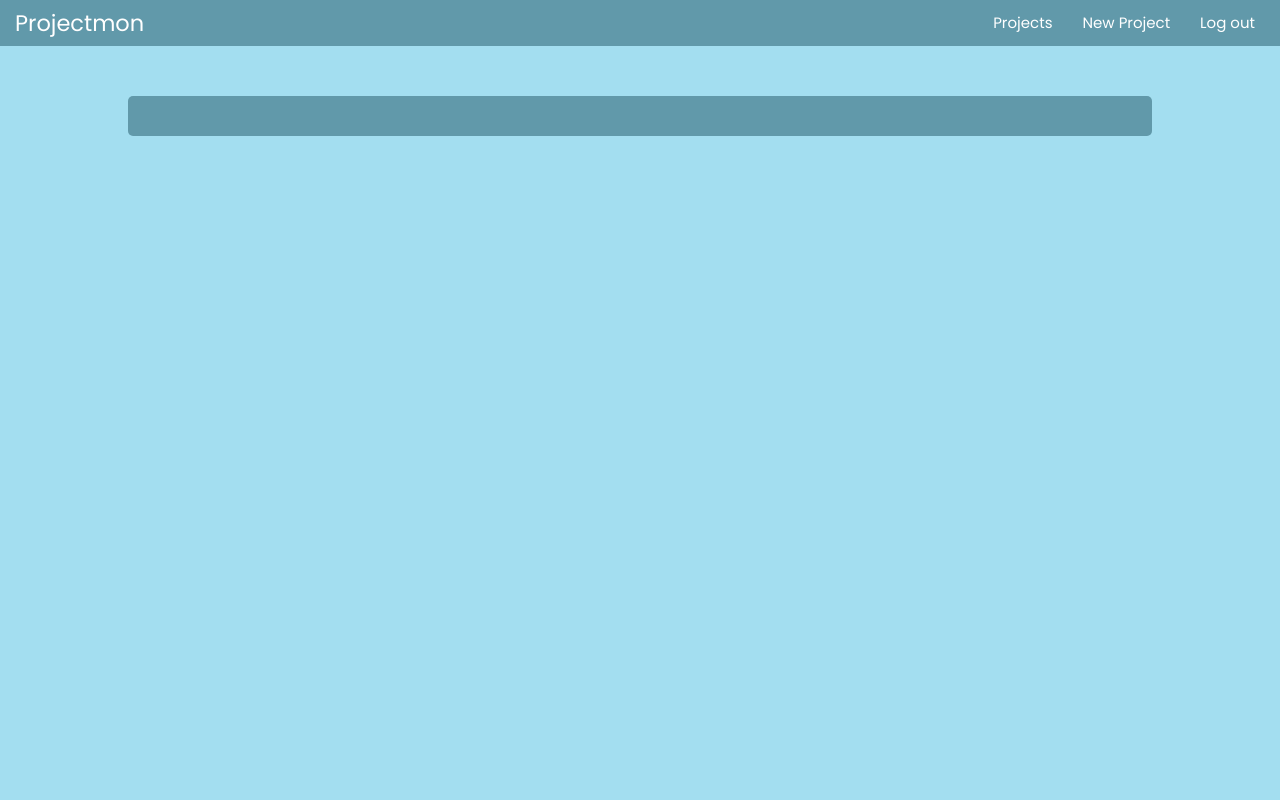
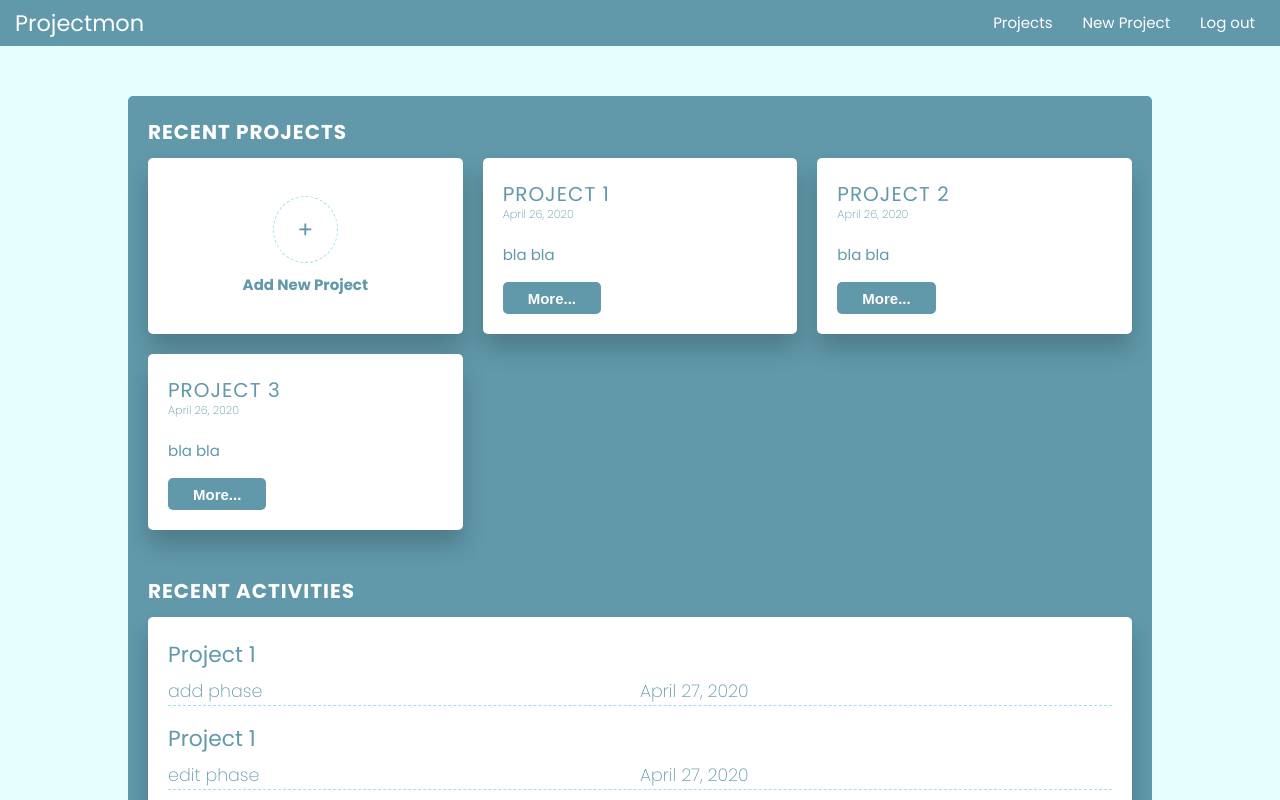
Before and after one commit to DorSarel/projectmon, a React (Create React App) app: page /dashboard in a window 1280 px wide. Shown: the top 800 px of the page. Built offline with nearby package versions, Linux system fonts and the light colour scheme.

Commit message:
update colors

```diff
--- a/src/App.js
+++ b/src/App.js
@@ -1,5 +1,5 @@
 import React from 'react';
-import { Switch, Route } from 'react-router-dom';
+import { Switch, Route, Redirect } from 'react-router-dom';
 
 import './common.scss';
 import './App.scss';
@@ -13,7 +13,8 @@ function App() {
       <Navbar />
       <main className='main-grid'>
         <Switch>
-          <Route exact path='/' component={Dashboard} />
+          <Route exact path='/dashboard' component={Dashboard} />
+          <Redirect to='/dashboard' />
         </Switch>
       </main>
     </div>
--- a/src/base.scss
+++ b/src/base.scss
@@ -1,6 +1,7 @@
 :root {
   --primary-color: #a3def0;
   --secondary-color: #6199aa;
+  --background-color: #e5ffff;
 }
 
 * {
@@ -22,6 +23,6 @@ html {
 body {
   font-family: 'Poppins', sans-serif;
   line-height: 1.6;
-  background-color: var(--primary-color);
+  background-color: var(--background-color);
   color: #fff;
 }
--- a/src/common.scss
+++ b/src/common.scss
@@ -1,5 +1,6 @@
 .btn {
   border: 0;
+  border-radius: 5px;
   text-transform: capitalize;
   background-color: var(--secondary-color);
   color: #fff;
@@ -7,6 +8,17 @@
   font-size: 1.5rem;
   font-weight: 700;
   cursor: pointer;
+  transform: translateY(0) scale(1);
+  transition: all 0.2s;
+
+  &:hover {
+    transform: translateY(-3px) scale(1.05);
+    box-shadow: 0 0.5rem 1rem rgba(0, 0, 0, 0.2);
+  }
+
+  &:active {
+    transform: translateY(0);
+  }
 }
 
 .card {
--- a/src/components/Dashboard/style.scss
+++ b/src/components/Dashboard/style.scss
@@ -33,22 +33,20 @@
   justify-content: center;
   align-items: center;
   cursor: pointer;
-  transform: translateY(0);
-  transition: transform 0.2s;
-
-  &:hover {
-    transform: translateY(-3px);
-  }
-
-  &:active {
-    transform: translateY(0);
-  }
 
   &__icon {
     margin-bottom: 1rem;
     border: 1px dashed var(--primary-color);
     padding: 2.5rem;
     border-radius: 50%;
+    transform: scale(1);
+    transition: all 0.2s ease-in-out;
+  }
+
+  &:hover &__icon {
+    padding: 2.75rem;
+    transform: scale(1.25);
+    margin-bottom: 1.5rem;
   }
 
   &__text {
```
